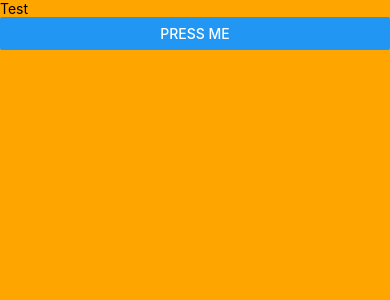
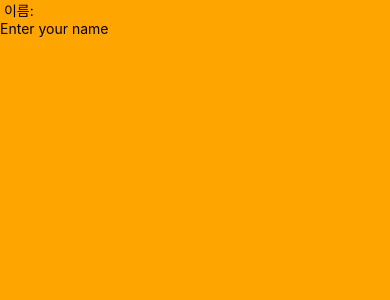
Before and after one commit to KumJungMin/ReactNativePractice, a React Native app in the folder front/: screen / in a window 390 px wide. Shown: the top 300 px of the page. Built offline with nearby package versions, Linux system fonts and the light colour scheme.

Commit message:
input 이벤트에는 e.currentTarget.value가 아닌 값이 바로 전송됨

```diff
--- a/front/App.tsx
+++ b/front/App.tsx
@@ -6,14 +6,24 @@
  */
 
 import React from 'react';
-import {Button, SafeAreaView, StyleSheet, Text} from 'react-native';
+import {SafeAreaView, StyleSheet, Text, TextInput} from 'react-native';
 
 function App(): React.JSX.Element {
+  const [name, setName] = React.useState('');
+
+  // react와 달리 이벤트에 e.target.value를 사용하지 않고 text를 사용
+  const handleChangeInput = (text: string) => {
+    setName(text);
+  };
+
   // SafeAreaView: 노치 디자인이나 화면의 경계를 벗어나는 요소를 자동으로 제거해주는 컴포넌트
   return (
     <SafeAreaView style={styles.container}>
-      <Text>Test</Text>
-      <Button title="Press me" onPress={() => console.log('pressed')} />
+      <Text> 이름: {name}</Text>
+      <TextInput
+        placeholder="Enter your name"
+        onChangeText={handleChangeInput}
+      />
     </SafeAreaView>
   );
 }
```
